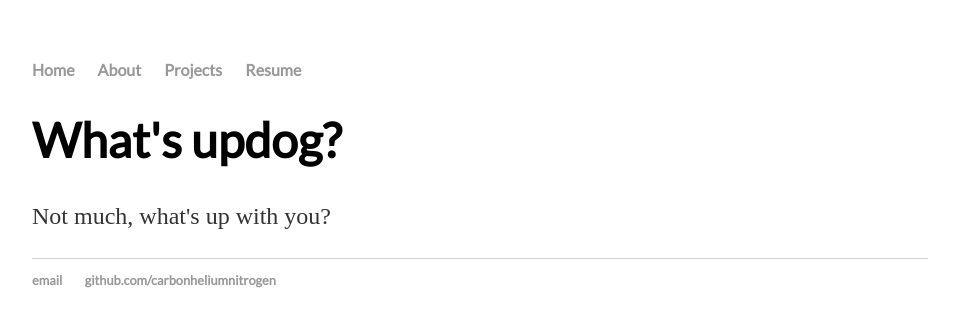
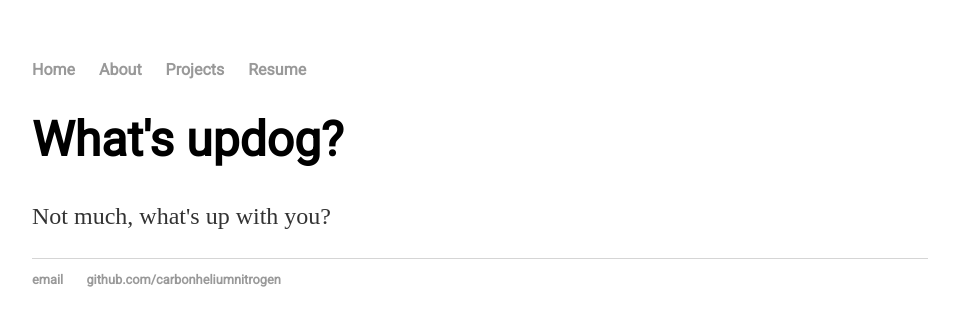
Before and after one commit to carbonheliumnitrogen/carbonheliumnitrogen.github.io, a Jekyll site: the page built from index.html, in a window 1280 px wide. Shown: the top 327 px of the page, without its empty margins (160-1119 px from the left). Built offline with Jekyll 4.4.1, drawn with Linux system fonts in a browser that asks for light colours.

Commit message:
Update main.css

```diff
--- a/css/main.css
+++ b/css/main.css
@@ -3,7 +3,7 @@ body {
     width: 70%;
 }
 nav ul, footer ul {
-    font-family:'Lato', 'Arial', 'Sans-Serif';
+    font-family:'Roboto', 'Arial', 'Sans-Serif';
     padding: 0px;
     list-style: none;
     font-weight: bold;
@@ -21,7 +21,7 @@ a:hover {
 }
 h1 {
     font-size: 3em;
-    font-family:'Lato', 'Arial', 'Sans-Serif';
+    font-family:'Roboto', 'Arial', 'Sans-Serif';
 }
 p {
     font-size: 1.5em;
```
